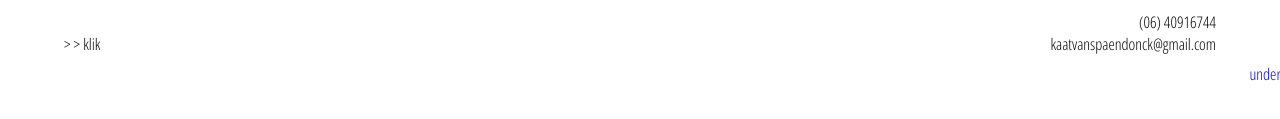
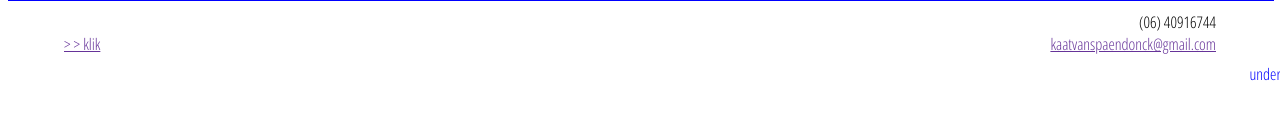
Before and after one commit to kaatvanspaendonck/website2025, a plain HTML site: page index.html in a window 1280 px wide. Shown: the part 689-808 px from the top of the page. Drawn offline with Linux system fonts and the light colour scheme.

Commit message:
Upload site

```diff
--- a/index.css
+++ b/index.css
@@ -12,6 +12,8 @@ body, html {
   font-family: sjans;
   background-attachment: scroll;
   background-repeat: repeat-x;
+  /* background-color: rgb(218, 238, 232);
+  background-color: rgb(245, 245, 245);*/
   background-color: white;
   background-size: cover;
 }
@@ -23,6 +25,7 @@ height: 85vh;          /* volledige hoogte zodat afbeelding midden komt */
 display: flex;
 justify-content: center;
 align-items: center;
+border: 1px solid blue;
 }
 
 .afb1 {
@@ -44,8 +47,8 @@ a.klik {
 position: fixed;       /* blijft op dezelfde plek bij scrollen */
 left: 5%;              /* 5% vanaf linkerzijde */
 bottom: 5%;            /* 3% vanaf onderzijde */
-color: black;
-text-decoration: none;
+color:rebeccapurple;
+text-decoration:underline;
 }
 
 a.klik:hover {
@@ -63,8 +66,8 @@ text-align: right;
 }
 
 a.mailto{
-  color:black;
-  text-decoration: none;
+  color:rebeccapurple;
+  text-decoration:underline;
 }
 
 a.mailto:hover{
```
